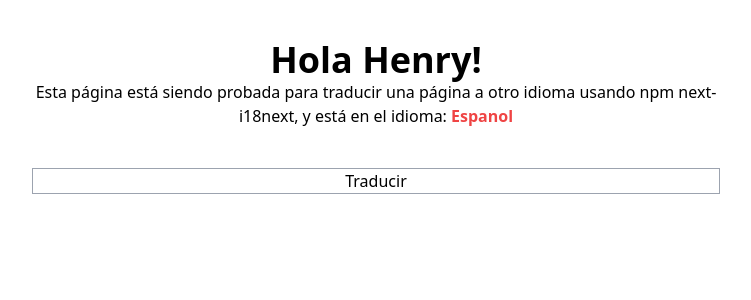
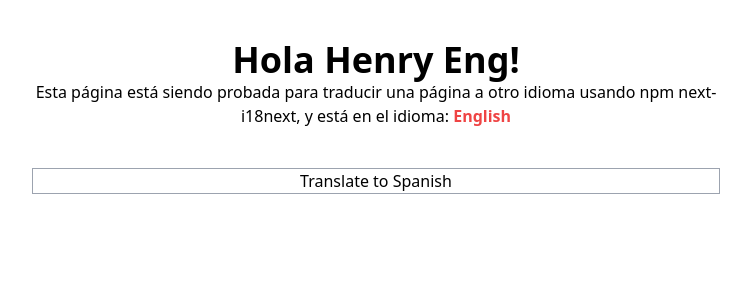
Before and after one commit to HenryMilac/Mixer, a React (Vite) app: page / in a window 1280 px wide. Shown: the top 300 px of the page, without its empty margins (264-1015 px from the left). Built offline with nearby package versions, Linux system fonts and the light colour scheme.

Commit message:
react.i18next done (translate language page)

```diff
--- a/package.json
+++ b/package.json
@@ -14,6 +14,7 @@
     "prop-types": "^15.8.1",
     "react": "^18.2.0",
     "react-dom": "^18.2.0",
+    "react-i18next": "^14.0.0",
     "react-icons": "^4.11.0",
     "react-modal": "^3.16.1",
     "react-router-dom": "^6.16.0",
--- a/src/App.tsx
+++ b/src/App.tsx
@@ -1,11 +1,9 @@
-import TranslatePage from "./MixerFront/Issues/TranslatePage/TranslatePage";
-
+import Reacti18next from "./MixerFront/Exercises/TranslatePage/react-i18next/Reacti18next";
 
 export default function App() {
-
   return (
     <>
-      <TranslatePage/>
+      <Reacti18next/>
     </>
   )
 }
--- /dev/null
+++ b/src/MixerFront/Exercises/TranslatePage/react-i18next/Reacti18next.tsx
@@ -0,0 +1,30 @@
+import { I18nextProvider } from 'react-i18next';
+import global_en from './src/translations/en/global.json';
+import global_es from './src/translations/es/global.json';
+import i18next from 'i18next';
+import Text from './src/components/Text';
+import ButtonTranslate from './src/components/ButtonTranslate';
+
+i18next.init({
+    interpolation: { escapeValue: false },  // React already does escaping
+    lng: 'en',                              // language to use
+    resources: {
+        en: {
+            global: global_en               // 'common' is our custom namespace
+        },
+        es: {
+            global: global_es
+        },
+    },
+});
+
+export default function  Reacti18next() {
+    return (
+        <I18nextProvider i18n={i18next}>
+            <div className="flex flex-col gap-y-10 p-10 max-w-3xl mx-auto">
+                <Text/>
+                <ButtonTranslate/>
+            </div>
+        </I18nextProvider>
+    )
+}
--- /dev/null
+++ b/src/MixerFront/Exercises/TranslatePage/react-i18next/src/components/ButtonTranslate.tsx
@@ -0,0 +1,15 @@
+import { useTranslation } from "react-i18next";
+
+export default function ButtonTranslate() {
+
+    const [t, i18n] = useTranslation('global');
+    const translate = () => {
+        i18n.changeLanguage(i18n.language === 'en' ? 'es' : 'en');
+    }
+
+    return (
+        <button onClick={translate} className="mx-auto w-full border border-gray-400">
+            {t("button")}
+        </button>
+    )
+}
--- /dev/null
+++ b/src/MixerFront/Exercises/TranslatePage/react-i18next/src/components/Text.tsx
@@ -0,0 +1,13 @@
+import { useTranslation } from "react-i18next";
+
+export default function Text() {
+
+    const [t, i18n] = useTranslation('global');
+
+    return (
+        <div className="flex flex-col items-center">
+            <p className="text-4xl font-bold">Hola {t("information.name")}!</p>
+            <p className="text-center">Esta página está siendo probada para traducir una página a otro idioma usando npm next-i18next, y está en el idioma: <span className="text-red-500 font-bold">{t("information.language")}</span></p>
+        </div>
+    )
+}
--- /dev/null
+++ b/src/MixerFront/Exercises/TranslatePage/react-i18next/src/translations/en/global.json
@@ -0,0 +1,7 @@
+{
+    "information": {
+        "name": "Henry Eng",
+        "language": "English"
+    },
+    "button": "Translate to Spanish"
+}
--- /dev/null
+++ b/src/MixerFront/Exercises/TranslatePage/react-i18next/src/translations/es/global.json
@@ -0,0 +1,7 @@
+{
+    "information": {
+        "name": "Henry Esp",
+        "language": "Español"
+    },
+    "button": "Traducir al inglés"
+}
--- a/src/MixerFront/Issues/TranslatePage/TranslatePage.tsx
+++ /dev/null
@@ -1,14 +0,0 @@
-export default function TranslatePage() {
-    return (
-        <div className="flex flex-col gap-y-10 p-10 max-w-3xl mx-auto">
-            <div className="flex flex-col items-center">
-                <p className="text-4xl font-bold">Hola Henry!</p>
-                <p className="text-center">Esta página está siendo probada para traducir una página a otro idioma usando npm next-i18next, y está en el idioma: <span className="text-red-500 font-bold">Espanol</span></p>
-            </div>
-
-            <div>
-                <button className="mx-auto w-full border border-gray-400">Traducir</button>
-            </div>
-        </div>
-)
-}
```
Also changed, not shown: src/MixerFront/Exercises/DarkMode/DarkModeTailwind.tsx (renamed from src/MixerFront/Exercises/DarkModeTailwind.tsx), 1 other file (tests, documents, lock files or other folders).
